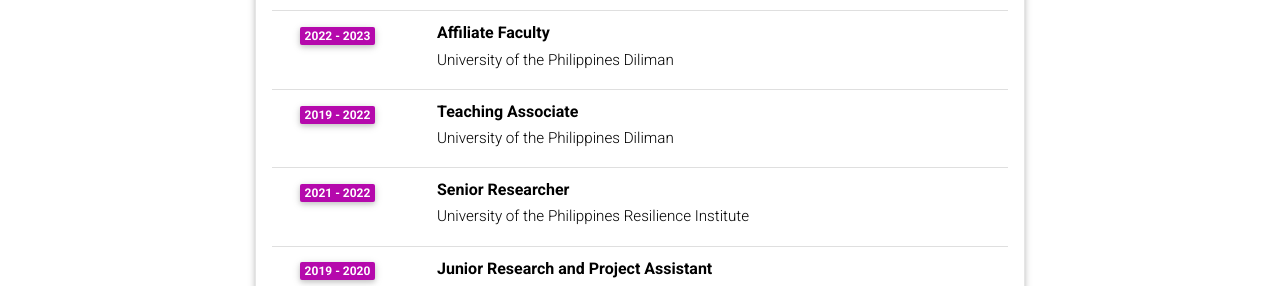
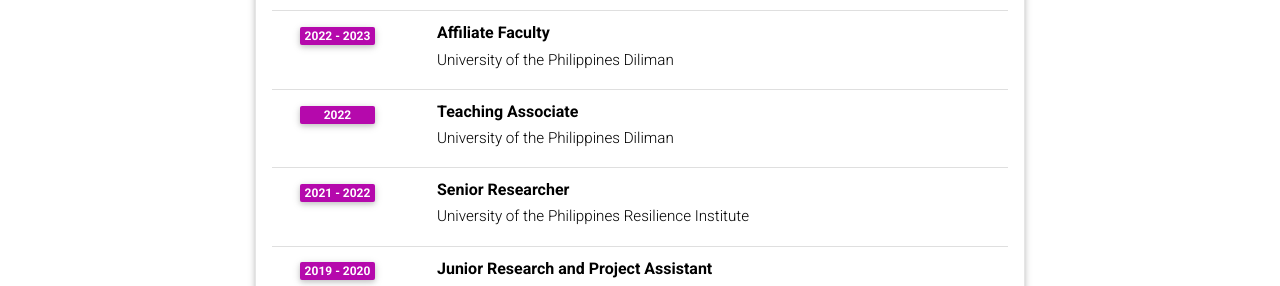
Before and after one commit to liannedepante/liannedepante.github.io, a Jekyll site: the page built from _pages/cv.md, in a window 1280 px wide and 900 px high, scrolled down 526 px. Shown: the part 152-438 px from the top of the window. Built offline with Jekyll 4.4.1, drawn with Linux system fonts in a browser that asks for light colours; comment, search, counter and statistics services are not loaded; a style sheet for code colours, icons or effects is not loaded.

Commit message:
Update cv.yml

```diff
--- a/_data/cv.yml
+++ b/_data/cv.yml
@@ -25,7 +25,7 @@
       year: 2022 - 2023
     - title: Teaching Associate
       institution: University of the Philippines Diliman
-      year: 2019 - 2022
+      year: 2022
     - title: Senior Researcher
       institution: University of the Philippines Resilience Institute
       year: 2021 - 2022
```
